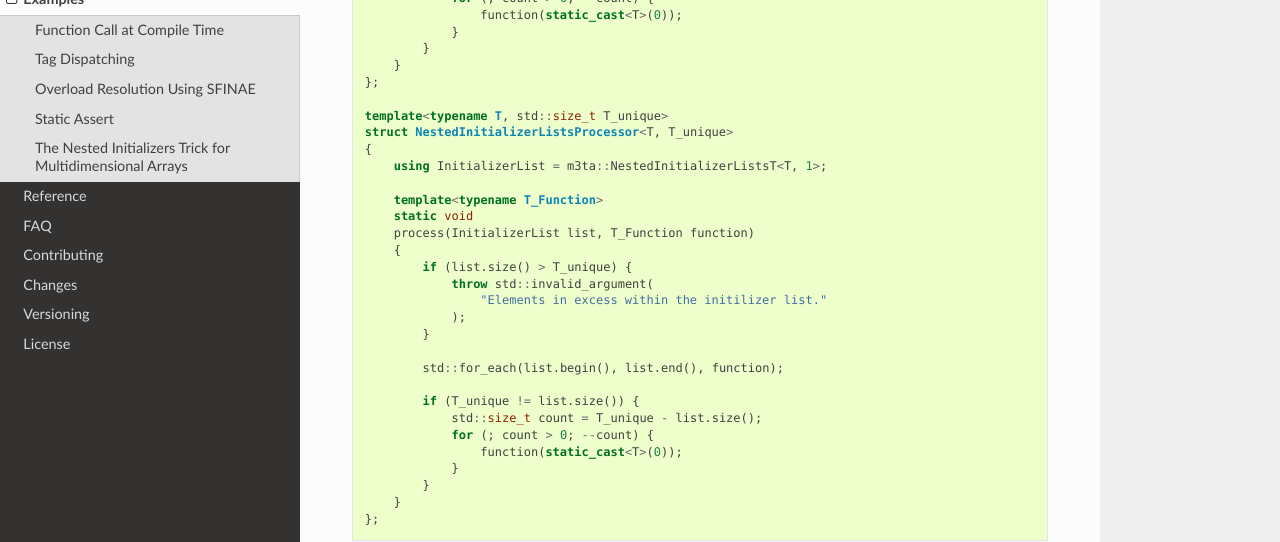
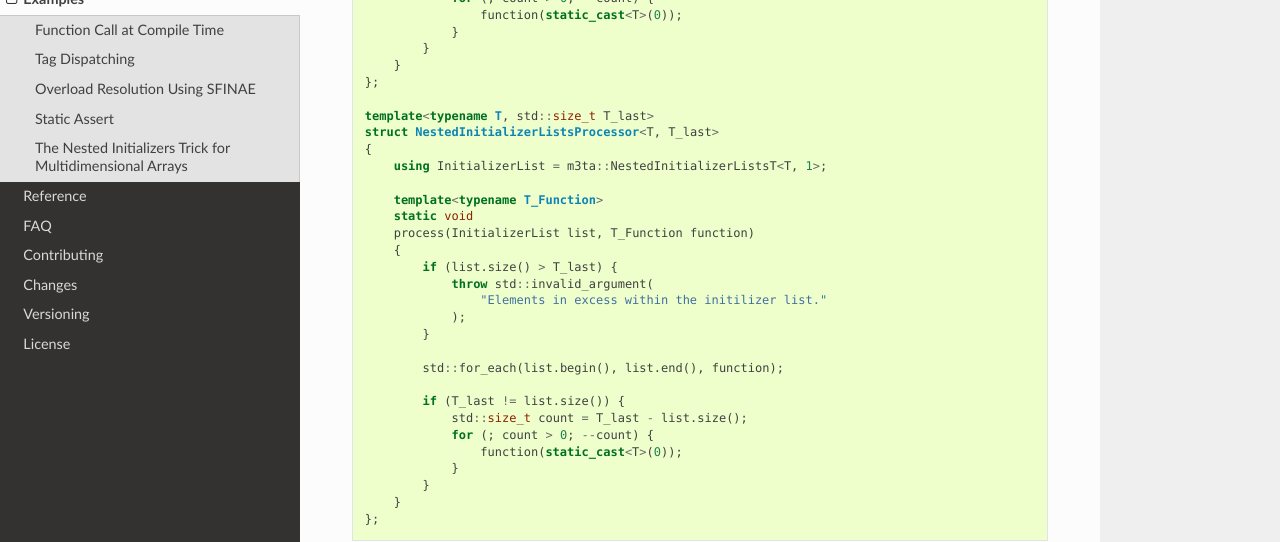
Before and after one commit to christophercrouzet/m3ta, a Sphinx documentation site: the page built from doc/examples.rst, in a window 1280 px wide and 900 px high, scrolled down 5457 px. Shown: the part 151-693 px from the top of the window. Built offline with Sphinx 7.4.7 and the Read the Docs theme 2.0.0, drawn with Linux system fonts in a browser that asks for light colours.

Commit message:
Rename `unique` to `last` for less confusion in a recursive context.

```diff
--- a/doc/examples.rst
+++ b/doc/examples.rst
@@ -341,8 +341,8 @@ only be iterated through a recursive approach.
        }
    };
 
-   template<typename T, std::size_t T_unique>
-   struct NestedInitializerListsProcessor<T, T_unique>
+   template<typename T, std::size_t T_last>
+   struct NestedInitializerListsProcessor<T, T_last>
    {
        using InitializerList = m3ta::NestedInitializerListsT<T, 1>;
 
@@ -350,7 +350,7 @@ only be iterated through a recursive approach.
        static void
        process(InitializerList list, T_Function function)
        {
-           if (list.size() > T_unique) {
+           if (list.size() > T_last) {
                throw std::invalid_argument(
                    "Elements in excess within the initilizer list."
                );
@@ -358,8 +358,8 @@ only be iterated through a recursive approach.
 
            std::for_each(list.begin(), list.end(), function);
 
-           if (T_unique != list.size()) {
-               std::size_t count = T_unique - list.size();
+           if (T_last != list.size()) {
+               std::size_t count = T_last - list.size();
                for (; count > 0; --count) {
                    function(static_cast<T>(0));
                }
```
Also changed, not shown: 1 other file.
